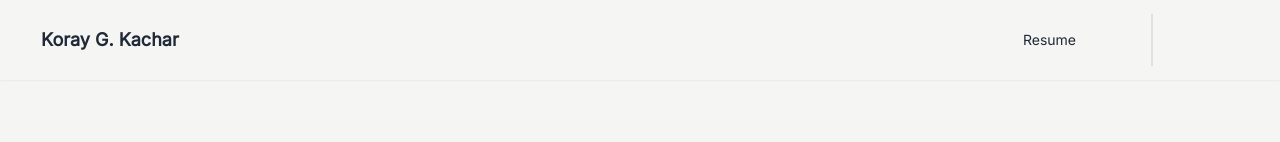
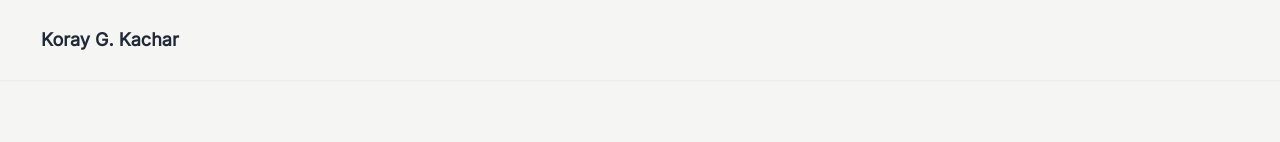
Before and after one commit to kachark/portfolio, a SvelteKit app: page / in a window 1280 px wide. Shown: the top 142 px of the page. Built offline with nearby package versions, Linux system fonts and the light colour scheme; some icons are missing; a web font is replaced by a local one.

Commit message:
removed resume

```diff
--- a/src/components/Navbar.svelte
+++ b/src/components/Navbar.svelte
@@ -8,13 +8,6 @@
     <a class="btn btn-ghost text-xl" href="{base}/">Koray G. Kachar</a>
   </div>
   <div class="navbar-end">
-    <ul class="menu menu-horizontal hidden px-1 md:flex">
-      <li><a href="{base}/kachar_resume_2023.pdf">Resume</a></li>
-    </ul>
-    <a href="{base}/kachar_resume_2023.pdf"
-      ><Icon class="mr-2 md:hidden" icon="pepicons-pop:cv" width="24" height="22" /></a
-    >
-    <div class="hidden md:divider md:divider-horizontal" />
     <a class="mx-2" href="https://github.com/kachark"
       ><Icon icon="mdi:github" width="24" height="24" /></a
     >
```
